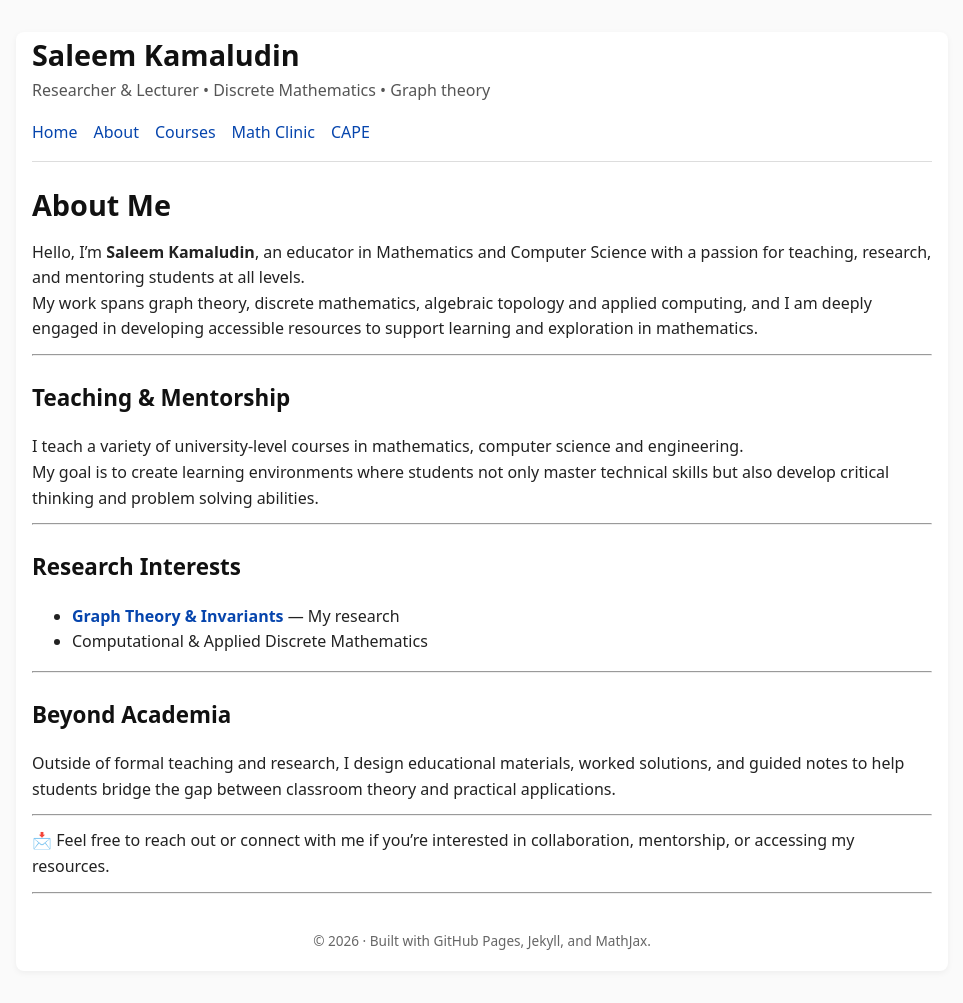
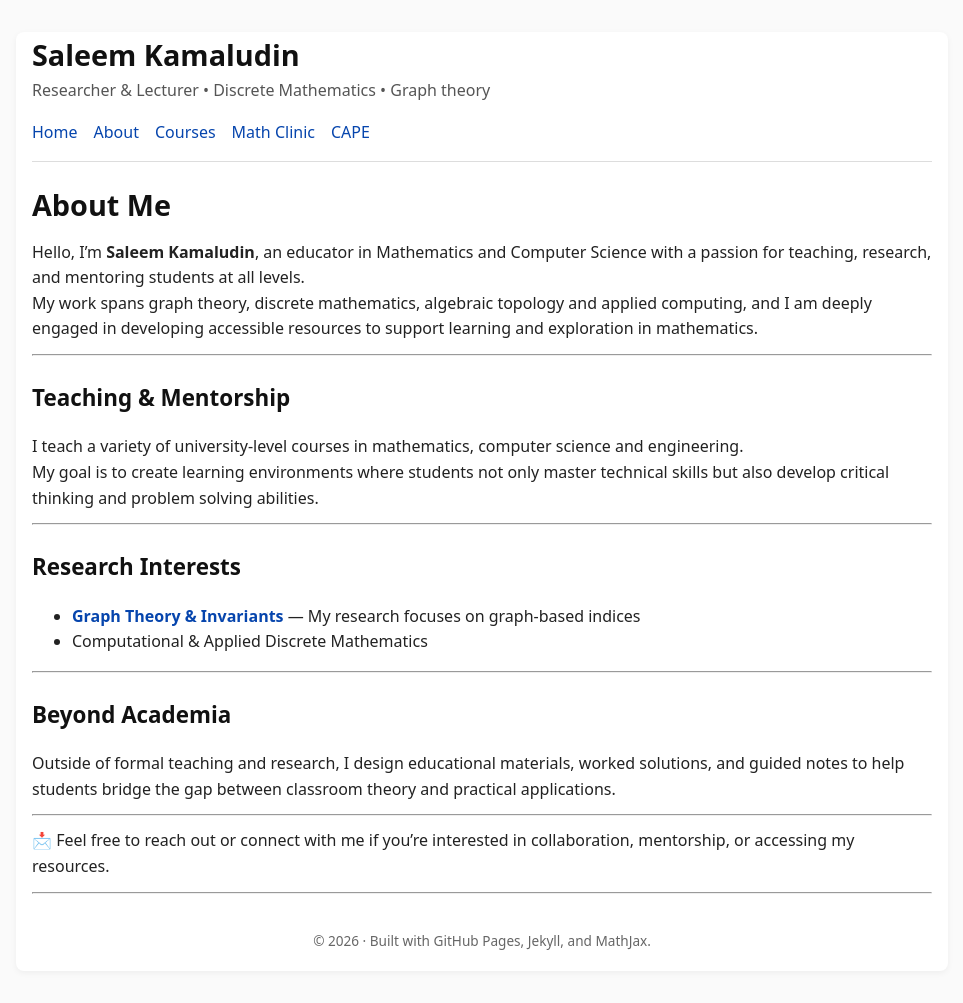
Before and after one commit to SaleemKamaludin/SaleemKamaludin.github.io, a Jekyll site: the page built from about.md, in a window 1280 px wide. Shown: the whole page, without its empty margins (158-1121 px from the left). Built offline with Jekyll 4.4.1, drawn with Linux system fonts in a browser that asks for light colours.

Commit message:
Update about.md

```diff
--- a/about.md
+++ b/about.md
@@ -19,7 +19,7 @@ My goal is to create learning environments where students not only master techni
 ---
 
 ## Research Interests
-- <a href="{{ '/notes/graph-theory/' | relative_url }}"><strong>Graph Theory & Invariants</strong></a> — My research
+- <a href="{{ '/notes/graph-theory/' | relative_url }}"><strong>Graph Theory & Invariants</strong></a> — My research focuses on graph-based indices
 - Computational & Applied Discrete Mathematics
 
 
```
